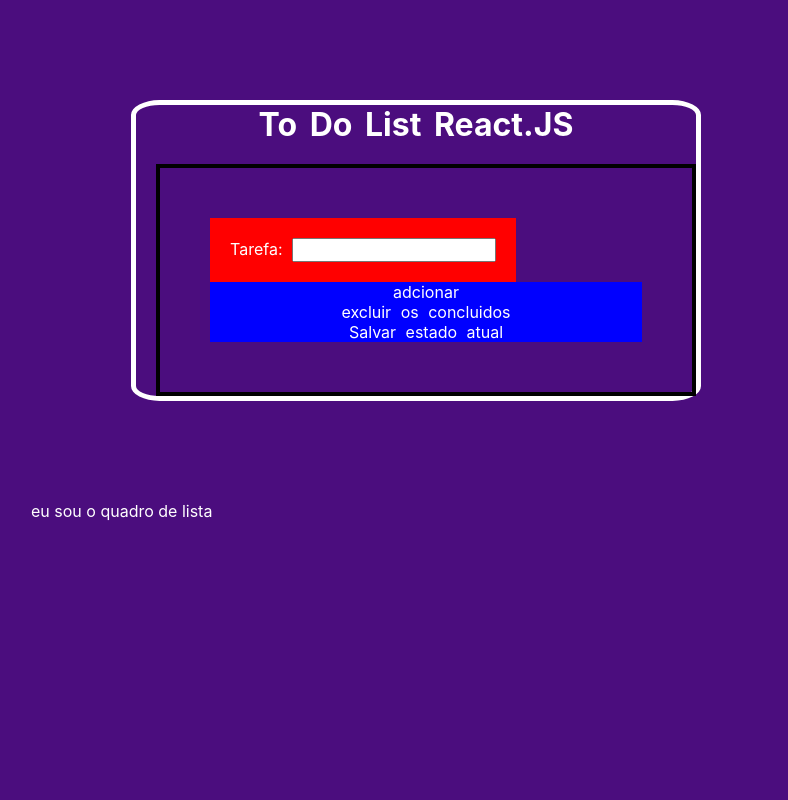
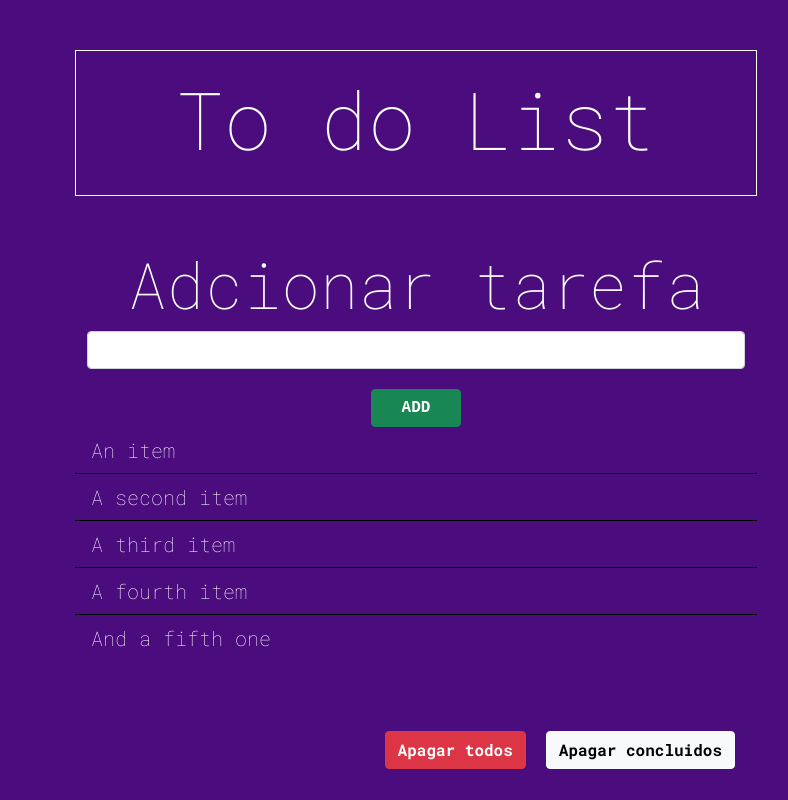
Before and after one commit to iroDevs/CRUD-React, a React (Create React App) app in the folder crud-react/: page / in a window 1280 px wide. Shown: the whole page, without its empty margins (224-1012 px from the left). Built offline with nearby package versions, Linux system fonts and the light colour scheme.

Commit message:
tela inicial

```diff
--- a/crud-react/public/index.html
+++ b/crud-react/public/index.html
@@ -10,6 +10,10 @@
       content="Web site created using create-react-app"
     />
     <link rel="stylesheet" href="https://cdnjs.cloudflare.com/ajax/libs/animate.css/3.5.2/animate.min.css">
+     <link href="https://cdn.jsdelivr.net/npm/bootstrap@5.1.3/dist/css/bootstrap.min.css" rel="stylesheet" integrity="sha384-1BmE4kWBq78iYhFldvKuhfTAU6auU8tT94WrHftjDbrCEXSU1oBoqyl2QvZ6jIW3" crossorigin="anonymous">
+   <link rel="preconnect" href="https://fonts.googleapis.com">
+<link rel="preconnect" href="https://fonts.gstatic.com" crossorigin>
+<link href="https://fonts.googleapis.com/css2?family=Roboto+Mono:ital,wght@0,100;0,700;1,600;1,700&display=swap" rel="stylesheet">
      <!--
       CSS ANIMATION
     -->
@@ -43,5 +47,7 @@
       To begin the development, run `npm start` or `yarn start`.
       To create a production bundle, use `npm run build` or `yarn build`.
     -->
+    <script src="https://cdn.jsdelivr.net/npm/@popperjs/core@2.10.2/dist/umd/popper.min.js" integrity="sha384-7+zCNj/IqJ95wo16oMtfsKbZ9ccEh31eOz1HGyDuCQ6wgnyJNSYdrPa03rtR1zdB" crossorigin="anonymous"></script>
+<script src="https://cdn.jsdelivr.net/npm/bootstrap@5.1.3/dist/js/bootstrap.min.js" integrity="sha384-QJHtvGhmr9XOIpI6YVutG+2QOK9T+ZnN4kzFN1RtK3zEFEIsxhlmWl5/YESvpZ13" crossorigin="anonymous"></script>
   </body>
 </html>
--- a/crud-react/src/App.css
+++ b/crud-react/src/App.css
@@ -12,43 +12,56 @@
   justify-content:center;
   align-items: center;
   flex-wrap: wrap;
+  font-family: 'Roboto Mono', monospace;
 
 }
 
 .menu {
-  word-spacing: 5px;
-  margin: 100px;
-  border: 5px white solid;
-  width:70vh;
-  height: 60%;
-  text-align: center;
+  border: 1px white solid;
+  padding:20px;
+  padding-right: 100px;
+  padding-left: 100px;
+  margin-top: 50px;
+  margin-bottom: 50px;
+}
+
+.form-caixa{
+  text-align:center;
   display: flex;
   flex-direction: column;
-  flex-wrap: wrap;
-  border-radius: 5%;
+  justify-content:center;
+  align-items:center;
 }
 
-form {
+.form-control{
+  font-weight: 900;
+}
+
+.form-caixa button{
   margin-top:20px;
-  border:4px solid rgb(0, 0, 0);
+  font-family: 'Courier New', Courier, monospace;
+  font-weight: 900;
+  padding-right: 30px;
+  padding-left: 30px;
+}
+
+.list-group-item {
+  font-size: 20px;
+  font-weight:300;
+  color: #fff;
+  background-color: rgb(75, 13, 126);
+  border: 1px solid black
+}
+.opcoes{
+  margin-top:60px;
   display: flex;
-  padding: 50px;
-  margin-left: 20px;
-  display: flex;
-  flex-wrap:wrap;
-  justify-content: flex-start;
+  flex-wrap: wrap;
+  justify-content: flex-end;
 
 }
-.campo {
-  background-color: red;
-  padding: 20px;
+
+
+.opcoes button{
+  margin: 10px;
+  font-weight: 900;
 }
-.campo input {
-  width: 200px;
-  height: 20px;
-}
-
-.opcoes {
-  background-color:blue;
-  width: 100%;
-}
--- a/crud-react/src/App.js
+++ b/crud-react/src/App.js
@@ -5,6 +5,7 @@
 import Input from './components/Input';
 
 import Lista from './components/Lista'
+import Opcoes from './components/Opcoes';
 
 
 export default function App() {
@@ -12,6 +13,7 @@
    <div className="FullSizeAPP">
    <Input />
     <Lista />
+    <Opcoes />
    </div>
   );
 }
--- a/crud-react/src/components/Input.jsx
+++ b/crud-react/src/components/Input.jsx
@@ -3,19 +3,15 @@
 import './css/styleComponents.css'
 export default function Input() {
   return (
-   <div className='menu'>
-     <h1>To Do List React.JS</h1>
-     <form className='formulario'>
-       <div className='campo'>
-       <label className='label-item'>Tarefa: </label>
-       <input type="text"className='campo-item'></input>
-       </div>
-       <div className='opcoes'>
-       <p role='button' className="btn" >adcionar</p>
-       <p role='button' className="btn" >excluir os concluidos</p>
-       <p role='button' className="btn" >Salvar estado atual</p>
-       </div>
-     </form>
+   <>
+   <div className='menu container'>
+    <h1 className='display-1'>To do List</h1>
    </div>
+    <div className='form-caixa container'>
+      <h2 className='display-3'>Adcionar tarefa</h2>
+      <input type="text" className="form-control"></input>
+      <button type="button" className="btn btn-success">ADD</button>
+    </div>
+   </>
   );
 }
--- a/crud-react/src/components/Lista.jsx
+++ b/crud-react/src/components/Lista.jsx
@@ -7,9 +7,14 @@
 
   return (
     <div className="quadro">
-      <ul>
-        eu sou o quadro de lista
-      </ul>
+
+  <ul className="quadroLista list-group list-group-flush">
+  <li className="list-group-item">An item</li>
+  <li className="list-group-item">A second item</li>
+  <li className="list-group-item">A third item</li>
+  <li className="list-group-item">A fourth item</li>
+  <li className="list-group-item">And a fifth one</li>
+</ul>
     </div>
   );
 }
--- /dev/null
+++ b/crud-react/src/components/Opcoes.jsx
@@ -0,0 +1,11 @@
+
+import React from 'react';
+
+export default function Opcoes() {
+  return (
+    <div className="container opcoes">
+      <button type="button" class="btn btn-danger">Apagar todos</button>
+      <button type="button" class="btn btn-light">Apagar concluidos</button>
+    </div>
+  );
+}
```
